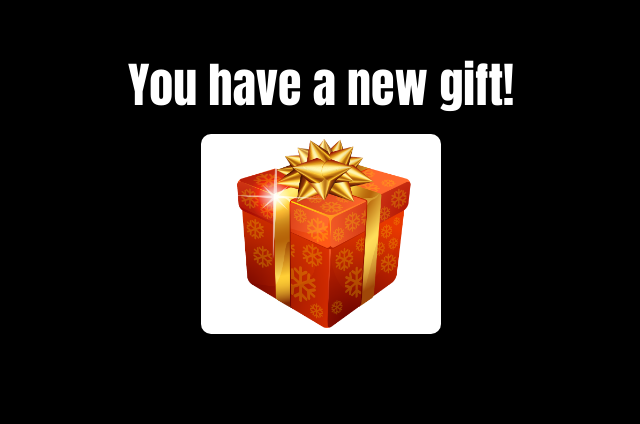
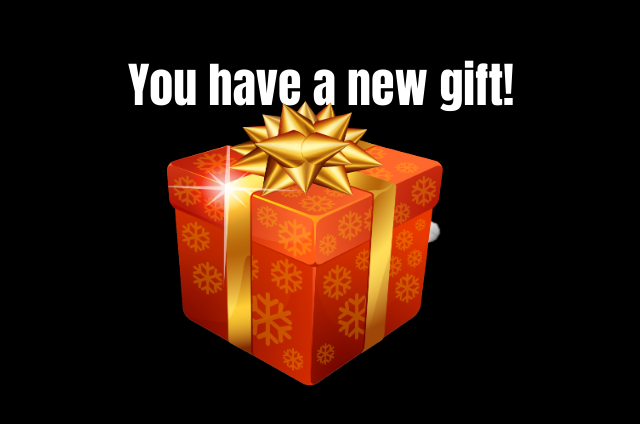
Before and after one commit to QuantGeekDev/abusrd-xmas-component, a React (Vite) app: page / in a window 1280 px wide. Shown: the part 214-638 px from the top of the page, without its empty margins (319-959 px from the left). Built offline with nearby package versions, Linux system fonts and the light colour scheme.

Commit message:
Add Scratching effect

```diff
--- a/src/components/GiftComponent/Gift.tsx
+++ b/src/components/GiftComponent/Gift.tsx
@@ -1,14 +1,63 @@
-import GiftStyled from "./GiftStyled"
+import { useRef, useState, useEffect } from "react";
+import GiftStyled from "./GiftStyled";
 
 const Gift = (): React.ReactElement => {
-return (
-<GiftStyled className="gift">
+  const [isScratching, setIsScratching] = useState(false);
 
-<img className="gift__giftbox" height="100" width="100" src="/images/giftBox.png"/>
-<img className="gift__blowfish" height="100" width="100" src="/images/blowfish.png"/>
+  const giftReference = useRef<HTMLDivElement>(null);
+  const canvasReference = useRef<HTMLCanvasElement>(null);
 
-</GiftStyled>
-)
+  const handleMouseDown = () => {
+    setIsScratching(true);
+  };
 
-}
-export default Gift
+  const handleMouseUp = () => {
+    setIsScratching(false);
+  };
+
+  const handleMouseMove = (event: React.MouseEvent) => {
+    const scratchTraceHeight = 5;
+    const scratchTraceWidth = 5;
+    if (!isScratching || !canvasReference.current) return;
+
+    const canvasContext = canvasReference.current.getContext('2d');
+    if (canvasContext) {
+      const rect = canvasReference.current.getBoundingClientRect();
+      const xPosition = event.clientX - rect.left;
+      const yPosition = event.clientY - rect.top;
+      canvasContext.globalCompositeOperation = 'destination-out';
+      canvasContext.rect(xPosition, yPosition, scratchTraceHeight, scratchTraceWidth);
+      canvasContext.fill();
+    }
+  };
+
+ useEffect(() => {
+    const canvas = canvasReference.current;
+    const canvasContext = canvas?.getContext('2d');
+
+    const giftBoxImage = new Image();
+    giftBoxImage.src = '/images/giftBox.png';
+    giftBoxImage.onload = () => {
+      canvasContext?.drawImage(giftBoxImage, 0, 0, canvas!.width, canvas!.height);
+    }
+  }, []);
+
+
+  return (
+    <GiftStyled className="gift" ref={giftReference}>
+      <canvas
+        ref={canvasReference}
+        className="gift__canvas"
+        width="300"
+        height="300"
+        onMouseDown={handleMouseDown}
+        onMouseUp={handleMouseUp}
+        onMouseMove={handleMouseMove}
+        onMouseLeave={handleMouseUp}
+      ></canvas>
+      <img className="gift__blowfish" src="/images/blowfish.png" />
+    </GiftStyled>
+  );
+};
+
+export default Gift;
--- a/src/components/GiftComponent/GiftStyled.ts
+++ b/src/components/GiftComponent/GiftStyled.ts
@@ -1,41 +1,27 @@
-import styled from "styled-components"
+import styled from "styled-components";
 
 const GiftStyled = styled.div`
-display: flex;
-flex-direction: column;
-gap: 5px;
-position: absolute;
+  position: relative;
   width: 100%;
   height: 100%;
 
-
   .gift {
-
-  &__giftbox {
-  object-fit: cover;
-  object-fit: contain;
-  z-index: 1;
-  width: 100%;
-  height: 100%;
+    &__canvas {
       position: absolute;
-
-    &:active {
-    display:none
-    }
-
+      top: -40px;
+      left: -50px;
+      z-index: 2;
     }
 
     &__blowfish {
       position: absolute;
-    left: 10px;
-    top: 30px;
-    object-fit: cover;
-    object-fit: contain;
-    z-index: 0;
+      top: 0;
+      left: 0;
+      z-index: 1;
       width: 100%;
+      height: 100%;
     }
   }
+`;
 
-`
-
-export default GiftStyled
+export default GiftStyled;
--- a/src/components/GiftFrame/GiftFrameStyled.ts
+++ b/src/components/GiftFrame/GiftFrameStyled.ts
@@ -1,7 +1,7 @@
 import styled from "styled-components"
 
 const GiftFrameStyled = styled.div`
-background-color: #fff;
+background-color: #000;
 display: flex;
 align-items: center;
 justify-content: center;
```
Also changed, not shown: src/components/GiftFrame/GiftFrame.tsx (line endings or trailing spaces), 1 other file (tests, documents, lock files or other folders). Lines whose indentation alone changed are shown as unchanged.
